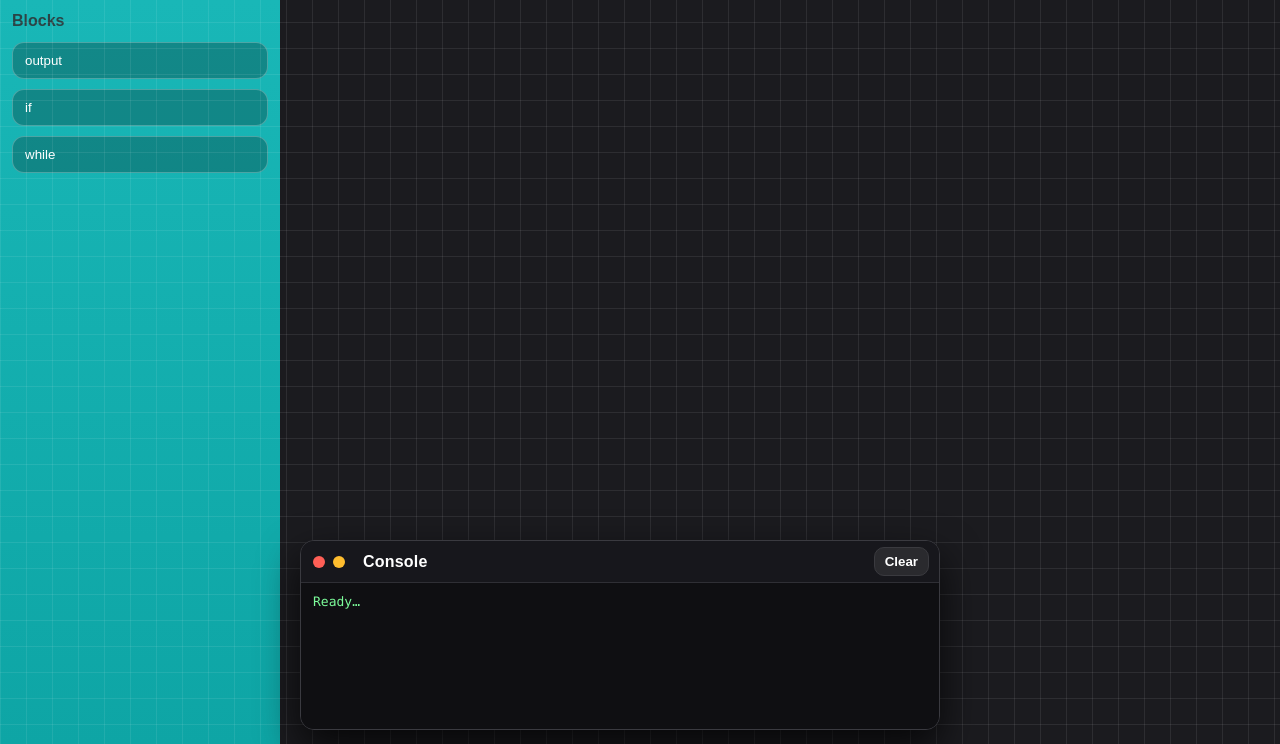
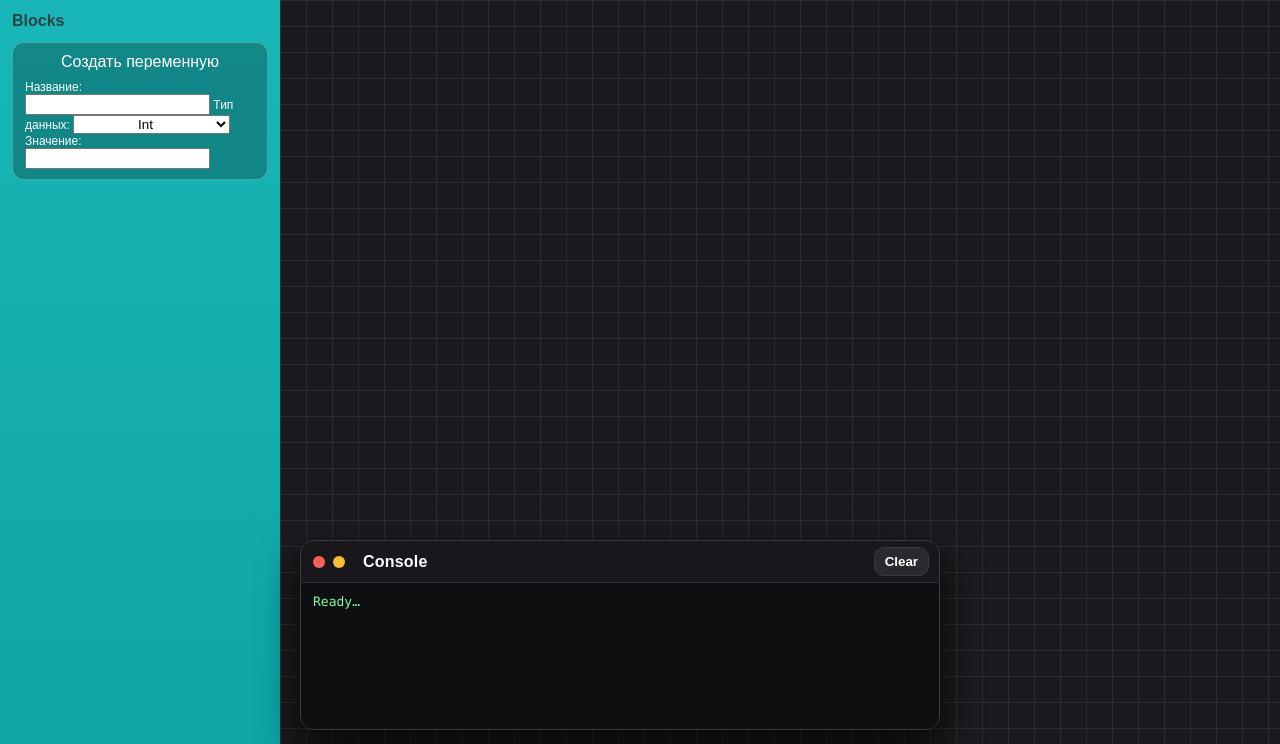
Before and after one commit to Gravyzz/hits_project_web, a plain HTML site: page index.html in a window 1280 px wide. Shown: the part 56-800 px from the top of the page. Drawn offline with Linux system fonts and the light colour scheme.

Commit message:
+блок создания переменных, -кнопки из тулбара блоков

```diff
--- a/index.html
+++ b/index.html
@@ -21,9 +21,21 @@
             <aside class="toolbox">
                 <div class="toolbox-title">Blocks</div>
 
-                <button class="tool-item">output</button>
-                <button class="tool-item">if</button>
-                <button class="tool-item">while</button>
+
+                <div class="tool-item">
+                    <span class = "box-name">Создать переменную</span><br>
+                    <span class="string">Название:</span>
+                    <input type="text" value="">
+                    <span class="string">Тип данных:</span>
+                    <select class="selection">
+                        <option value="int">Int</option>
+                        <option value="str">Str</option>
+                    </select><br>
+                    <span class="string">Значение:</span>
+                    <input type="text" value="">
+                </div>
+
+
             </aside>
 
             <section class="workspace-wrap">
@@ -46,7 +58,6 @@
                         <pre class="console-text" id="consoleText">Ready…</pre>
                     </div>
                     </div>
-                    </div>
                 <div class="workspace"></div>
             </section>
         </main>
--- a/style.css
+++ b/style.css
@@ -72,15 +72,30 @@ body {
 
 .tool-item {
     width: 100%;
-    text-align: left;
     background: rgba(0, 0, 0, .25);
+    font-size: 12px;
     color: white;
     border: 1px solid rgba(255, 255, 255, .25);
     padding: 10px 12px;
     border-radius: 12px;
     cursor: pointer;
     margin-bottom: 10px;
+    gap:8px;
 }
+
+.tool-item .box-name {
+    font-size: 16px;
+    text-align: center;
+    display: block;
+    margin-bottom: -5px;
+}
+
+.selection {
+    width: 68%;
+    text-align: center;
+}
+
+
 
 .workspace-wrap {
     position: relative;
```
